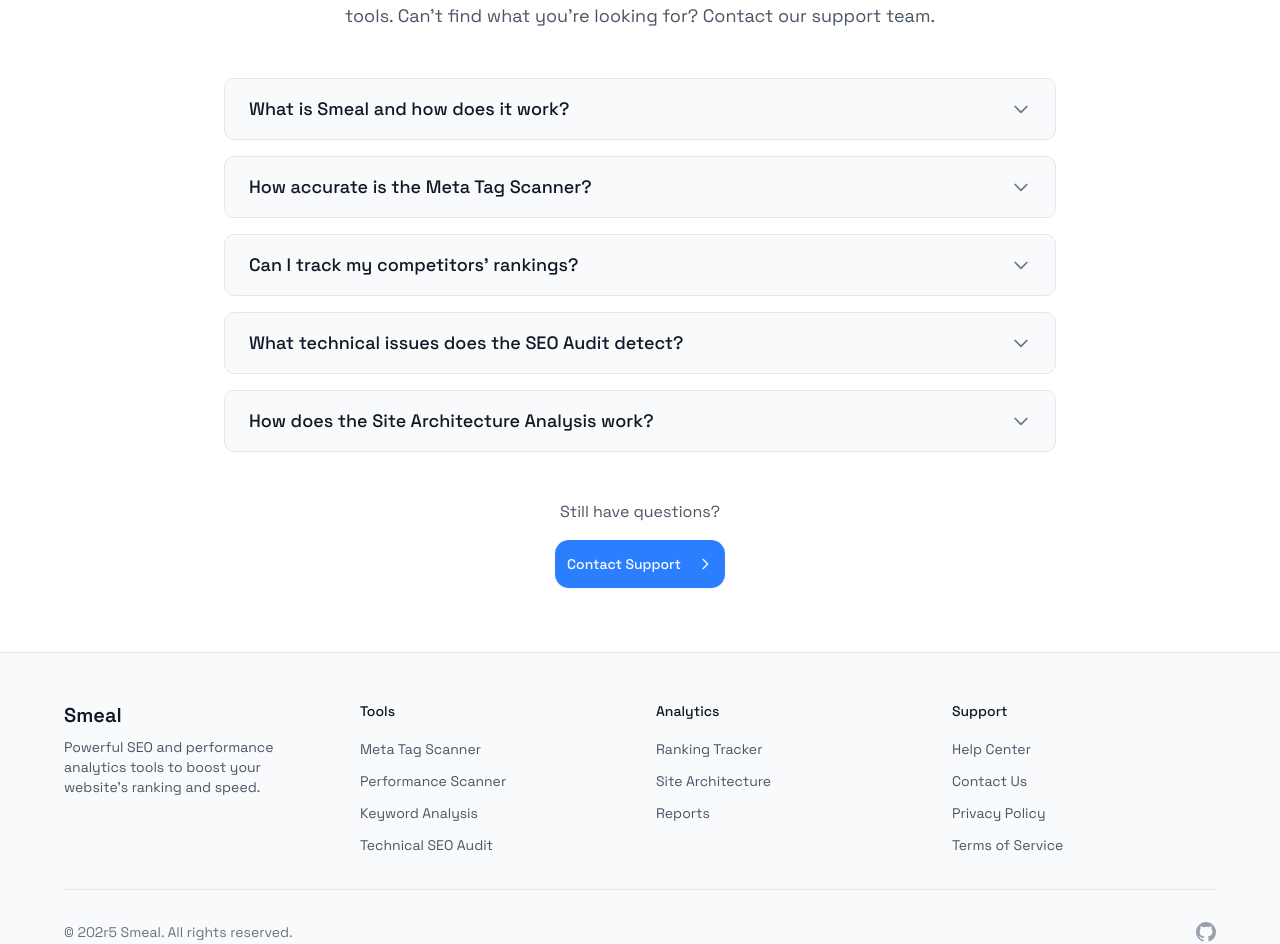
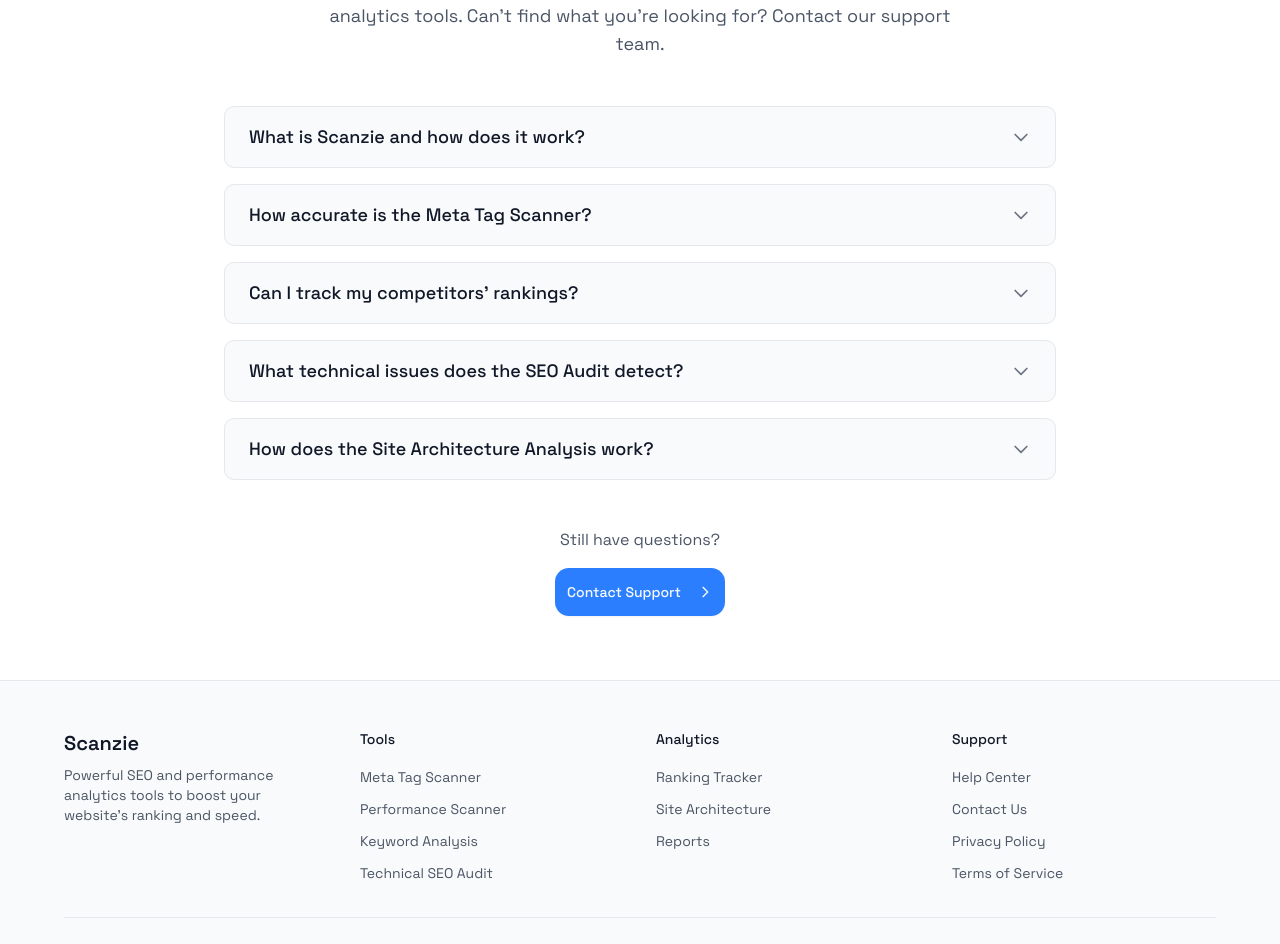
Before and after one commit to fisayo-dev/seo-analyzer, a Next.js app: page / in a window 1280 px wide. Shown: the part 1788-2732 px from the top of the page. Built offline with nearby package versions, Linux system fonts and the light colour scheme.

Commit message:
feat: replace isntance of smeal with scanzie

```diff
--- a/app/dashboard/layout.tsx
+++ b/app/dashboard/layout.tsx
@@ -5,8 +5,8 @@
 
 
 export const metadata: Metadata = {
-  title: "Dashboard | Smeal",
-  description: "Analyze and optimize your website's SEO performance with Smeal, the ultimate SEO analyzer tool.",
+  title: "Dashboard | Scanzie",
+  description: "Analyze and optimize your website's SEO performance with Scanzie, the ultimate SEO analyzer tool.",
 };
 
 export default function Layout({ children }: { children: React.ReactNode }) {
--- a/app/dashboard/not-found.tsx
+++ b/app/dashboard/not-found.tsx
@@ -16,7 +16,7 @@
       {/* Sidebar */}
       <div className="w-64 bg-white shadow-sm border-r border-gray-200">
         <div className="p-6">
-          <h1 className="text-2xl font-bold text-gray-900">Smeal</h1>
+          <h1 className="text-2xl font-bold text-gray-900">Scanzie</h1>
           <p className="text-sm text-gray-500 mt-1">SEO Analytics Platform</p>
         </div>
 
--- a/app/layout.tsx
+++ b/app/layout.tsx
@@ -2,8 +2,8 @@
 import "./globals.css";
 
 export const metadata: Metadata = {
-  title: "Smeal - SEO Analyzer",
-  description: "Analyze and optimize your website's SEO performance with Smeal, the ultimate SEO analyzer tool.",
+  title: "Scanzie - SEO Analyzer",
+  description: "Analyze and optimize your website's SEO performance with Scanzie, the ultimate SEO analyzer tool.",
 };
 
 export default function RootLayout({
--- a/app/login/layout.tsx
+++ b/app/login/layout.tsx
@@ -1,9 +1,9 @@
 import { ReactNode } from "react"
 
 export const metadata = {
-    title: 'Login | Smeal',
-    description: 'Login in to your smeal account.',
-    keywords: ['login', 'authentication', 'secure', 'smeal', 'seo', 'analyze', 'user access'],
+    title: 'Login | Scanzie',
+    description: 'Login in to your Scanzie account.',
+    keywords: ['login', 'authentication', 'secure', 'Scanzie', 'seo', 'analyze', 'user access'],
     authors: [{ name: 'Your Company Name' }],
     robots: 'noindex, nofollow',
     viewport: 'width=device-width, initial-scale=1.0',
--- a/app/logout/page.tsx
+++ b/app/logout/page.tsx
@@ -24,7 +24,7 @@
 
   return (
     <div className='px-10 max-w-3xl mx-auto text-center p-4 rounded-2xl h-[80vh] place-content-center'>
-      <h2 className='text-2xl font-bold mb-2'>Sign out of smeal?</h2>
+      <h2 className='text-2xl font-bold mb-2'>Sign out of Scanzie?</h2>
       <p className='text-sm'>Are you sure you want to sign out? You&apos;ll need to sign in <br />again to access your account?</p>
 
       <div className='flex gap-4 my-4 md:max-w-sm mx-auto justify-center'>
--- a/components/Faq.tsx
+++ b/components/Faq.tsx
@@ -11,8 +11,8 @@
 const faqData: FAQItem[] = [
   {
     id: '1',
-    question: 'What is Smeal and how does it work?',
-    answer: 'Smeal is a comprehensive SEO and performance analytics tool that helps you optimize your website. It provides technical audits, keyword analysis, and performance tracking to boost your site\'s ranking and speed across search engines.'
+    question: 'What is Scanzie and how does it work?',
+    answer: 'Scanzie is a comprehensive SEO and performance analytics tool that helps you optimize your website. It provides technical audits, keyword analysis, and performance tracking to boost your site\'s ranking and speed across search engines.'
   },
   {
     id: '2',
@@ -37,7 +37,7 @@
 //   {
 //     id: '6',
 //     question: 'Do you offer API access for enterprise users?',
-//     answer: 'Yes, we provide comprehensive API access for enterprise customers. This allows you to integrate Smeal\'s analytics and monitoring capabilities directly into your existing tools and workflows.'
+//     answer: 'Yes, we provide comprehensive API access for enterprise customers. This allows you to integrate Scanzie\'s analytics and monitoring capabilities directly into your existing tools and workflows.'
 //   },
 //   {
 //     id: '7',
@@ -73,7 +73,7 @@
             Frequently Asked Questions
           </h2>
           <p className="text-lg text-gray-600 max-w-2xl mx-auto">
-            Everything you need to know about Smeal&apos;s SEO and performance analytics tools.
+            Everything you need to know about Scanzie&apos;s SEO and performance analytics tools.
             Can&apos;t find what you&apos;re looking for? Contact our support team.
           </p>
         </div>
--- a/components/Footer.tsx
+++ b/components/Footer.tsx
@@ -9,7 +9,7 @@
           {/* Brand Section */}
           <div className="col-span-1">
             <Link href="/" className="text-xl font-semibold text-gray-900">
-              Smeal
+              Scanzie
             </Link>
             <p className="mt-2 text-sm text-gray-600">
               Powerful SEO and performance analytics tools to boost your website's ranking and speed.
@@ -96,7 +96,7 @@
         {/* Bottom Section */}
         <div className="mt-8 pt-8 border-t border-gray-200 flex flex-col sm:flex-row justify-between items-center">
           <p className="text-sm text-gray-500">
-            © 202r5 Smeal. All rights reserved.
+            © 202r5 Scanzie. All rights reserved.
           </p>
           <div className="flex space-x-6 mt-4 sm:mt-0">
             <Link
--- a/components/Header.tsx
+++ b/components/Header.tsx
@@ -5,7 +5,7 @@
   return (
     <div className="bg-background border-b border-gray-300/50 fixed w-full top-0 left-0 z-50">
         <div className="app-container flex justify-between items-center h-[72px]">
-            <h2 className="font-bold text-xl">Smeal</h2>
+            <h2 className="font-bold text-xl">Scanzie</h2>
             <div className="flex items-center gap-4">
                 <Link href="https://github.com/fisayo-dev/seo-analyzer" target="_blank">Github</Link>
                 <Link href="/login">
--- a/components/app-sidebar.tsx
+++ b/components/app-sidebar.tsx
@@ -72,7 +72,7 @@
       <SidebarContent className="bg-white">
         {/* Header Section */}
         <div className="p-6 border-b border-gray-100">
-          <h1 className="text-2xl font-bold text-gray-900 mb-1">Smeal</h1>
+          <h1 className="text-2xl font-bold text-gray-900 mb-1">Scanzie</h1>
           <p className="text-sm text-gray-500">SEO Analytics Platform</p>
         </div>
 
--- a/components/auth/LoginForm.tsx
+++ b/components/auth/LoginForm.tsx
@@ -35,14 +35,14 @@
             <div className="bg-primary text-primary-foreground flex size-6 items-center justify-center rounded-md">
                 <GalleryVerticalEnd className="size-4" />
             </div>
-            Smeal.
+            Scanzie.
             </Link>
             <div className={cn("flex flex-col gap-6")}>
             <Card className="shadow-neutral-50">
                 <CardHeader className="text-center">
-                <CardTitle className="text-xl">Welcome to Smeal.</CardTitle>
+                <CardTitle className="text-xl">Welcome to Scanzie.</CardTitle>
                 <CardDescription>
-                    Please sigin-in to get started with smeal.
+                    Please sigin-in to get started with Scanzie.
                 </CardDescription>
                 </CardHeader>
                 <CardContent>
```
